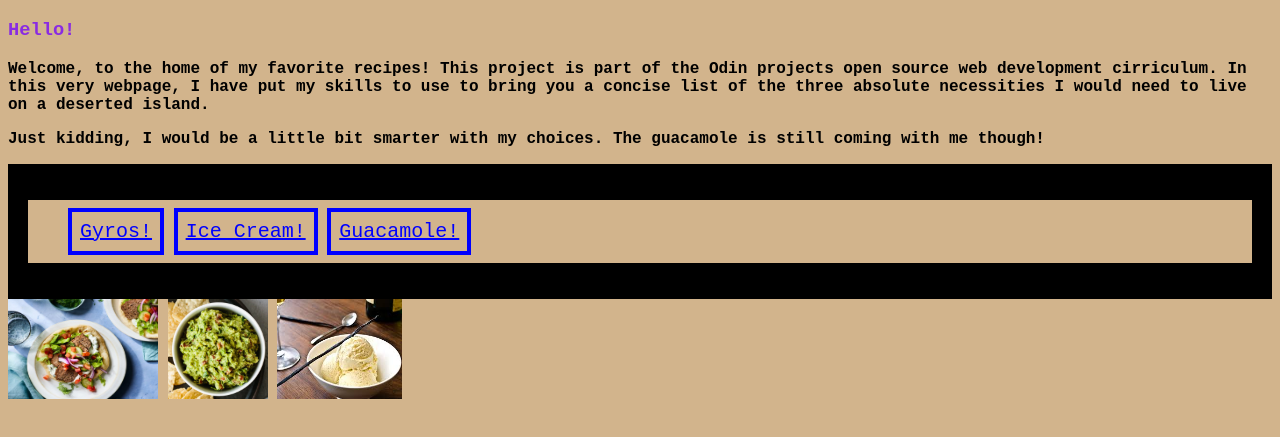
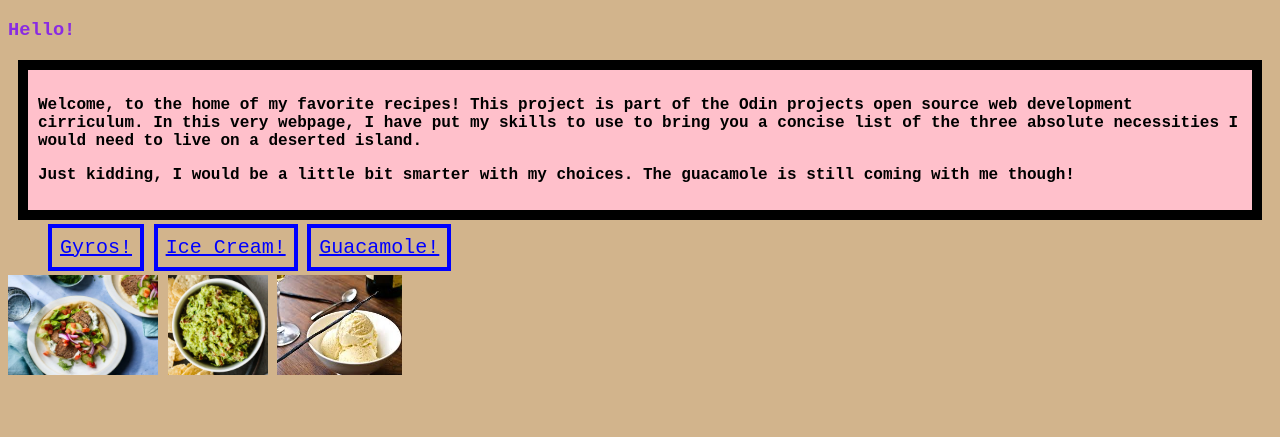
Before and after one commit to Fearless-Badger/odin-recipes, a plain HTML site: page index.html in a window 1280 px wide. Shown: the part 61-498 px from the top of the page. Drawn offline with Linux system fonts and the light colour scheme.

Commit message:
Added padding and margins

```diff
--- a/index.html
+++ b/index.html
@@ -11,6 +11,8 @@
     <h1>Odin Recipes</h1>
 
     <h3 style="color: blueviolet;">Hello!</h3>
+
+    <div class="para-pad">
         <p>
             Welcome, to the home of my favorite recipes!
             This project is part of the Odin projects open source
@@ -22,6 +24,7 @@
             Just kidding, I would be a little bit smarter with my choices.
             The guacamole is still coming with me though!
         </p>
+    </div>
 
 
     <div class = "list">
--- a/styles/index.css
+++ b/styles/index.css
@@ -5,6 +5,7 @@
 
 p {
     font-weight: 600;
+    background-color: pink;
 }
 
 h1 {
@@ -20,14 +21,20 @@ ul li a {
     font-weight: 800px;
 }
 
-.list {
-    background-color: black;
-    padding: 20px;
-}
 
 .list-element {
     display: inline-block;
+}
+
+.list-element a {
     padding: 8px;
     margin: 8px auto;
     border: blue solid 4px;
 }
+
+.para-pad {
+    background-color: pink;
+    padding: 10px;
+    margin: 10px;
+    border: 10px solid black;
+}
```
Lines whose indentation alone changed are shown as unchanged.
